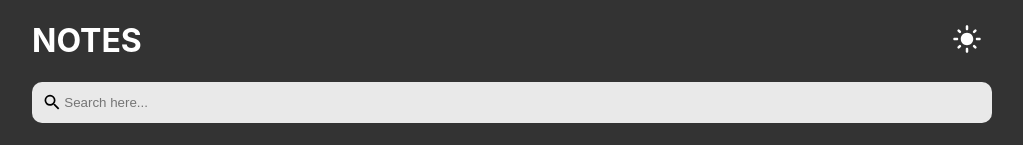
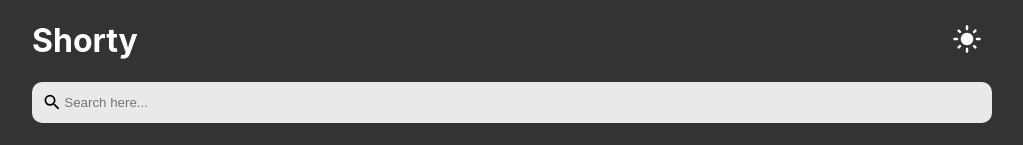
Before and after one commit to ahmadswalih/notes-app, a React (Create React App) app: page / in a window 1280 px wide. Shown: the top 145 px of the page, without its empty margins (128-1151 px from the left). Built offline with nearby package versions, Linux system fonts and the light colour scheme.

Commit message:
Update Header.js

```diff
--- a/src/components/Header.js
+++ b/src/components/Header.js
@@ -4,7 +4,7 @@ import { MdDarkMode, MdLightMode } from "react-icons/md";
 const Header = ({ handleDarkMode, isDark }) => {
   return (
     <div className="header">
-      <h1>NOTES</h1>
+      <h1>Shorty</h1>
       <button
         className="modeBtn"
         onClick={() => handleDarkMode((dark) => !dark)}
```
